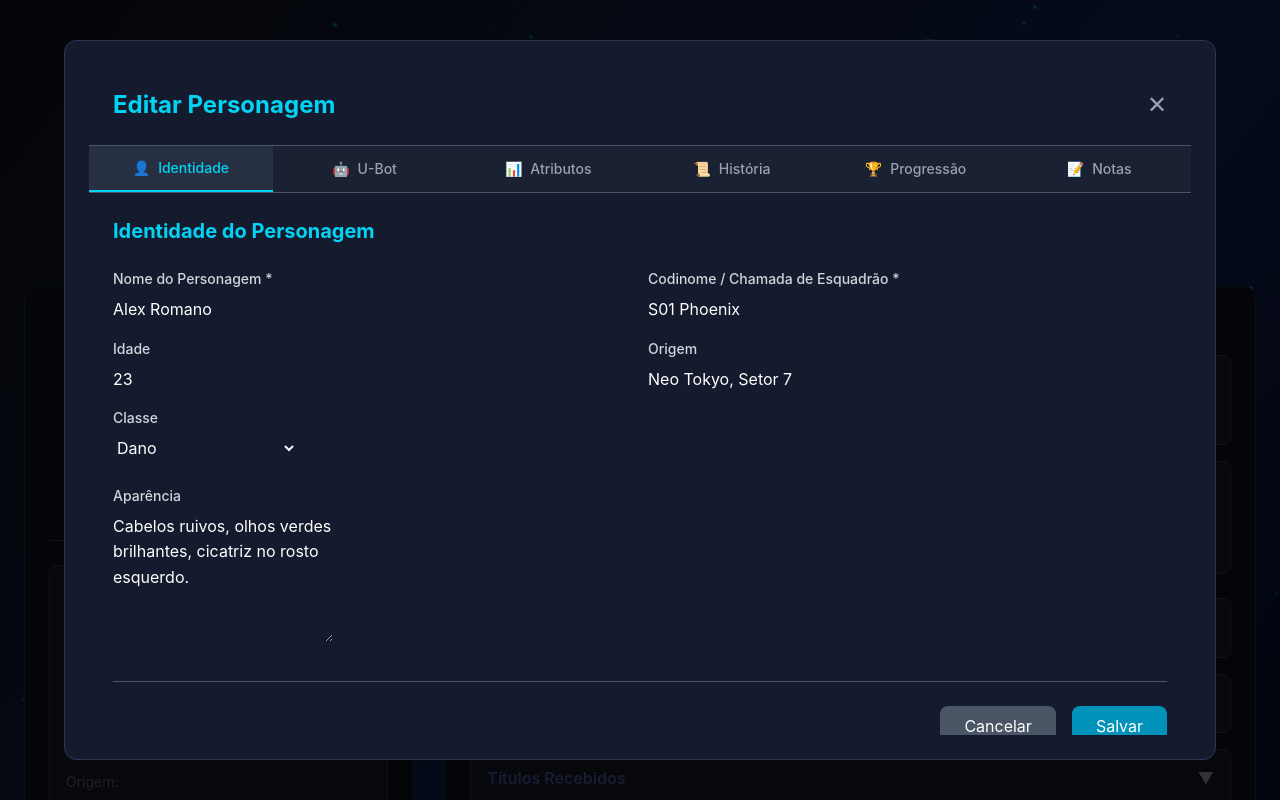
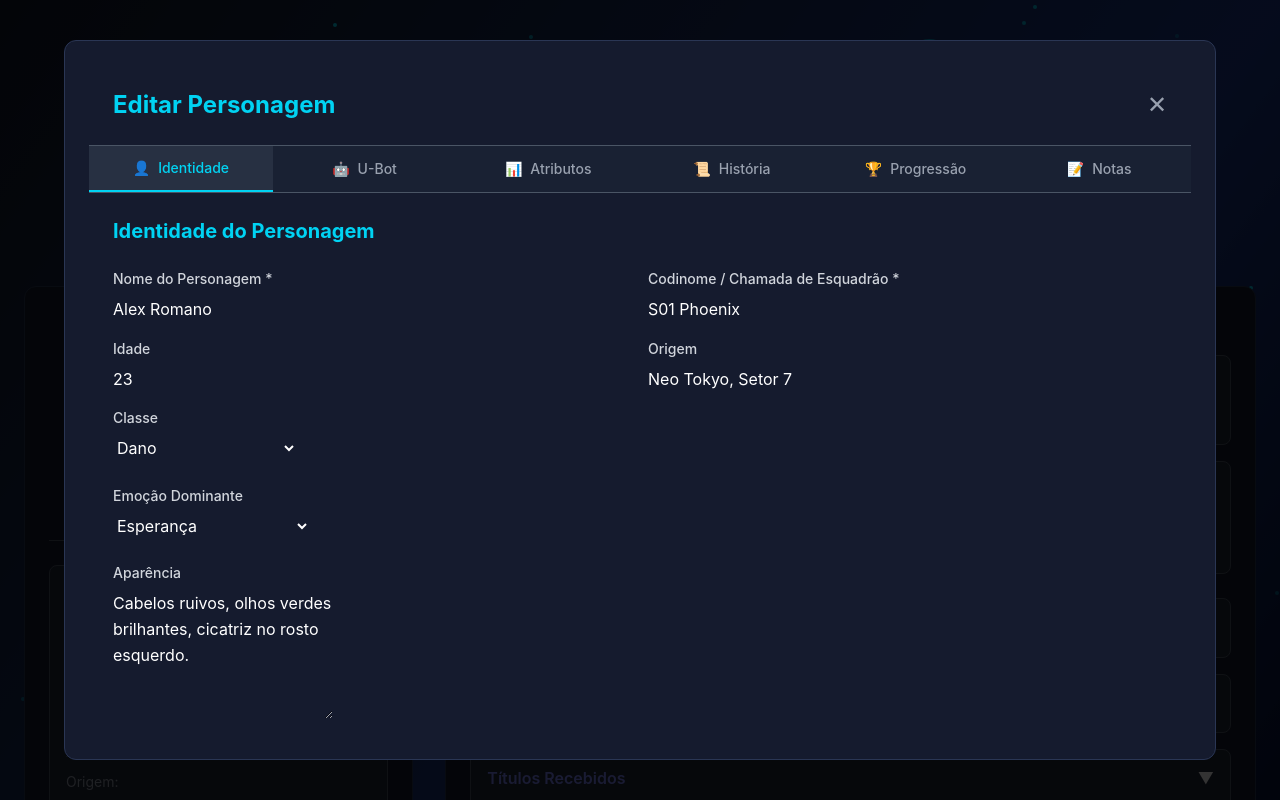
Before and after one commit to GustaDaHora/uboot-bearers, a Next.js app: page /character-sheet in a window 1280 px wide. Both pictures are taken after a click on the button "✏️ Editar". Shown: the top 800 px of the page. Built offline with nearby package versions, Linux system fonts and the light colour scheme.

Commit message:
Update page.tsx

```diff
--- a/app/character-sheet/page.tsx
+++ b/app/character-sheet/page.tsx
@@ -52,6 +52,7 @@ interface ClasseSMember {
   origem: string;
   classe: string;
   aparencia: string;
+  emocao_dominante: string;
 
   // U-Bot
   u_boot: UBoot;
@@ -175,6 +176,7 @@ const CharacterForm: React.FC<CharacterFormProps> = ({
       origem: '',
       classe: '',
       aparencia: '',
+      emocao_dominante: '',
       u_boot: {
         nome: '',
         geracao: '1ª',
@@ -407,6 +409,32 @@ const CharacterForm: React.FC<CharacterFormProps> = ({
                     <option value="Híbrido">Híbrido</option>
                   </select>
                 </div>
+              </div>
+              <div>
+                <label className="mb-2 block text-sm font-medium text-gray-300">
+                  Emoção Dominante
+                </label>
+                <select
+                  value={formData.emocao_dominante}
+                  onChange={(e) =>
+                    setFormData({
+                      ...formData,
+                      emocao_dominante: e.target.value,
+                    })
+                  }
+                  className="input"
+                >
+                  <option value="">Selecione uma emoção</option>
+                  <option value="Raiva">Raiva</option>
+                  <option value="Medo">Medo</option>
+                  <option value="Amor">Amor</option>
+                  <option value="Orgulho">Orgulho</option>
+                  <option value="Tristeza">Tristeza</option>
+                  <option value="Apatia">Apatia</option>
+                  <option value="Esperança">Esperança</option>
+                  <option value="Ódio">Ódio</option>
+                  <option value="Vingança">Vingança</option>
+                </select>
               </div>
               <div>
                 <label className="mb-2 block text-sm font-medium text-gray-300">
@@ -1244,6 +1272,7 @@ export default function SClassPage() {
           idade: 23,
           origem: 'Neo Tokyo, Setor 7',
           classe: 'Dano',
+          emocao_dominante: 'Esperança',
           aparencia:
             'Cabelos ruivos, olhos verdes brilhantes, cicatriz no rosto esquerdo.',
           u_boot: {
@@ -1525,6 +1554,12 @@ export default function SClassPage() {
                     <span>{currentMember.idade} anos</span>
                     <span>•</span>
                     <span>{currentMember.classe}</span>
+                    {currentMember.emocao_dominante && (
+                      <>
+                        <span>•</span>
+                        <span>{currentMember.emocao_dominante}</span>
+                      </>
+                    )}
                   </div>
                   {currentMember.origem && (
                     <p className="mt-2 text-xs text-gray-500">
@@ -1654,11 +1689,11 @@ export default function SClassPage() {
 
                 {/* Expandable Sections */}
                 <div className="space-y-4">
-                  {/* U-Bot Progression */}
-                  {currentMember.u_boot.progressao_formas.length > 0 && (
+                  {/* Conquistas & Missões */}
+                  {currentMember.progressao.conquistas.length > 0 && (
                     <div className="rounded-lg border border-gray-600 bg-gray-700/30">
                       <button
-                        onClick={() => toggleSection('progressao_formas')}
+                        onClick={() => toggleSection('conquistas')}
                         className="flex w-full items-center justify-between p-4 text-left transition-colors hover:bg-gray-600/20"
                       >
                         <span className="font-semibold text-green-400">
```
